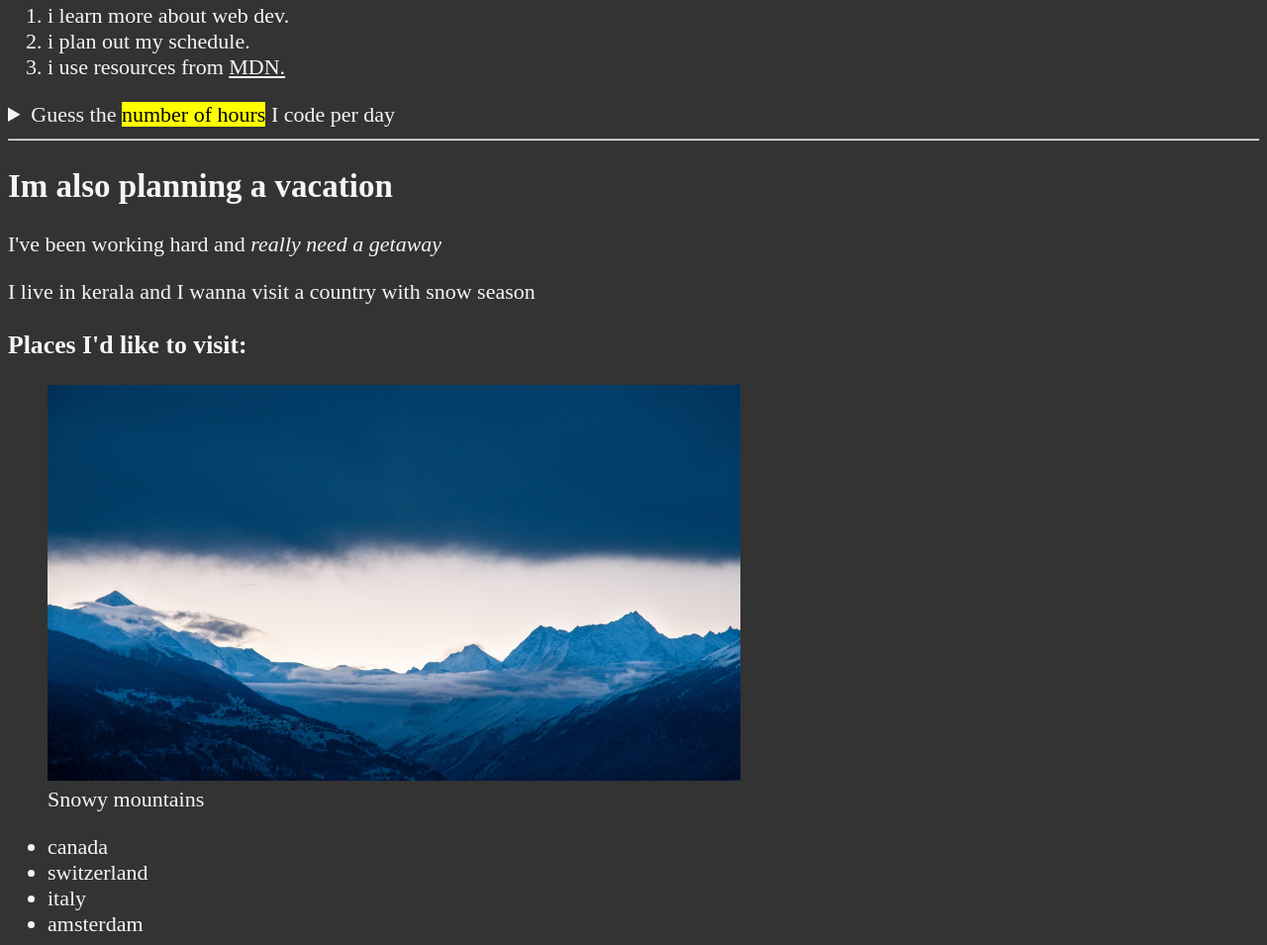
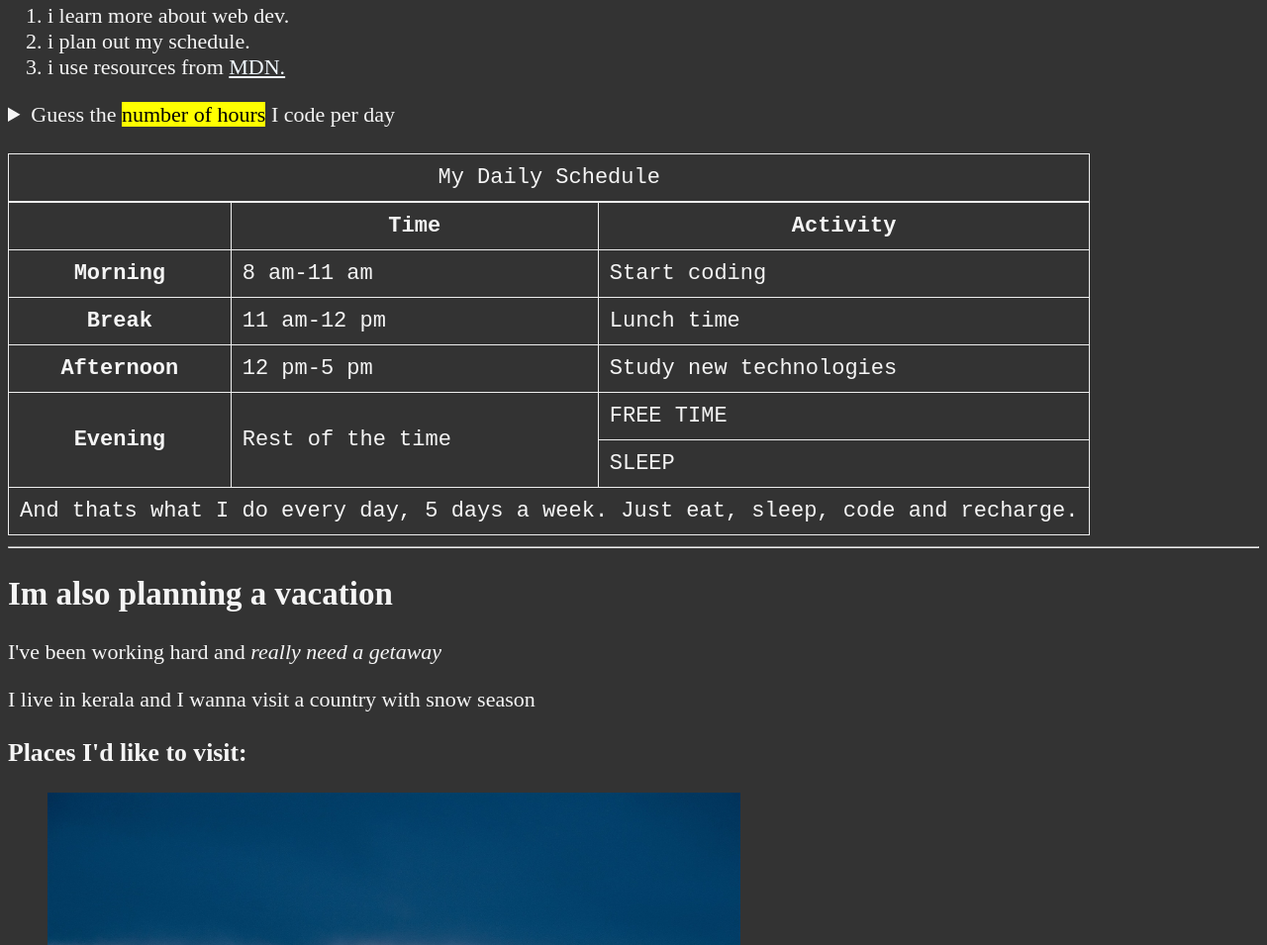
Before and after one commit to amxxrsuhail/HTML-CSS-Lessons, a plain HTML site: page index.html in a window 1280 px wide. Shown: the part 807-1762 px from the top of the page at 99% size. Drawn offline with Linux system fonts and the light colour scheme.

Commit message:
completed chapter 8: create tables

```diff
--- a/index.html
+++ b/index.html
@@ -1,6 +1,7 @@
 <!DOCTYPE html>
 <!--start every html file with this-->
 <html lang="en">
+
 <head>
   <meta charset="UTF-8" />
   <!--typical universal standard in most webpage-->
@@ -56,11 +57,62 @@
           </summary>
           <p>
             <!--time date time is used to make it readable for other technologies when we use it -->
-              I start at <time datetime="06:00">6 am</time> and i write code for
-              <time datetime="PT3H"> 4 hours</time> every morning
+            I start at <time datetime="08:00">8 am</time> and i write code for
+            <time datetime="PT3H"> 3 hours</time> every morning
           </p>
         </details>
       </aside>
+      <br />
+      <table>
+        <caption>My Daily Schedule</caption>
+
+        <thead>
+          <tr>
+            <th>&nbsp;</th>
+            <!--scope row and column headings is added to make recognizable for other technologies-->
+            <th scope="col">Time</th>
+            <th scope="col">Activity</th>
+          </tr>
+        </thead>
+
+        <tbody>
+          <tr>
+            <th scope="row">Morning</th>
+            <td>
+              <time datetime="08:00">8 am</time>-<time datetime="11:00">11 am</time>
+            </td>
+            <td>Start coding</td>
+          </tr>
+          <tr>
+            <th scope="row">Break</th>
+            <td>
+              <time datetime="11:00">11 am</time>-<time datetime="12:00">12 pm</time>
+            </td>
+            <td>Lunch time</td>
+          </tr>
+
+          <tr>
+            <th scope="row">Afternoon</th>
+            <td>
+              <time datetime="12:00">12 pm</time>-<time datetime="17:00">5 pm</time>
+            </td>
+            <td>Study new technologies</td>
+          </tr>
+          <tr>
+            <th scope="row" rowspan="2">Evening</th>
+            <td rowspan="2">Rest of the time</td>
+            <td>FREE TIME</td>
+          </tr>
+          <tr>
+            <td>SLEEP</td>
+          </tr>
+        </tbody>
+        <tfoot>
+          <tr>
+            <td colspan="3">And thats what I do every day, 5 days a week. Just eat, sleep, code and recharge. </td>
+          </tr>
+        </tfoot>
+      </table>
     </article>
 
     <hr />
@@ -74,13 +126,7 @@
         <!--lazy loading is used to make th page load faster if there are so many images -->
 
         <figure>
-            <img
-              src="images/alps-7426887_1920.jpg"
-              alt="Alps image"
-              width="700"
-              height="400"
-              loading="lazy"
-            />
+          <img src="images/alps-7426887_1920.jpg" alt="Alps image" width="700" height="400" loading="lazy" />
           <figcaption>Snowy mountains</figcaption>
         </figure>
 
@@ -98,13 +144,7 @@
         <h3>Places I'd like not to visit:</h3>
 
         <figure>
-            <img
-              src="images/gobi-692640_1920.jpg"
-              alt="Desert Regions"
-              width="700"
-              height="400"
-              loading="lazy"
-            />
+          <img src="images/gobi-692640_1920.jpg" alt="Desert Regions" width="700" height="400" loading="lazy" />
           <figcaption>Desert Regions</figcaption>
         </figure>
 
@@ -130,4 +170,5 @@
     <p><a href="#">Back to Top</a></p>
   </footer>
 </body>
+
 </html>
--- a/main.css
+++ b/main.css
@@ -17,3 +17,9 @@ a:visited{
 a:hover,a:active{
     color: #eee;
 }
+table, tr, th, td, caption {
+    border: 1px solid #eee;
+    font-family:'Courier New', Courier, monospace;
+    border-collapse: collapse;
+    padding: 0.5rem;
+}
```
Lines whose indentation alone changed are shown as unchanged.
